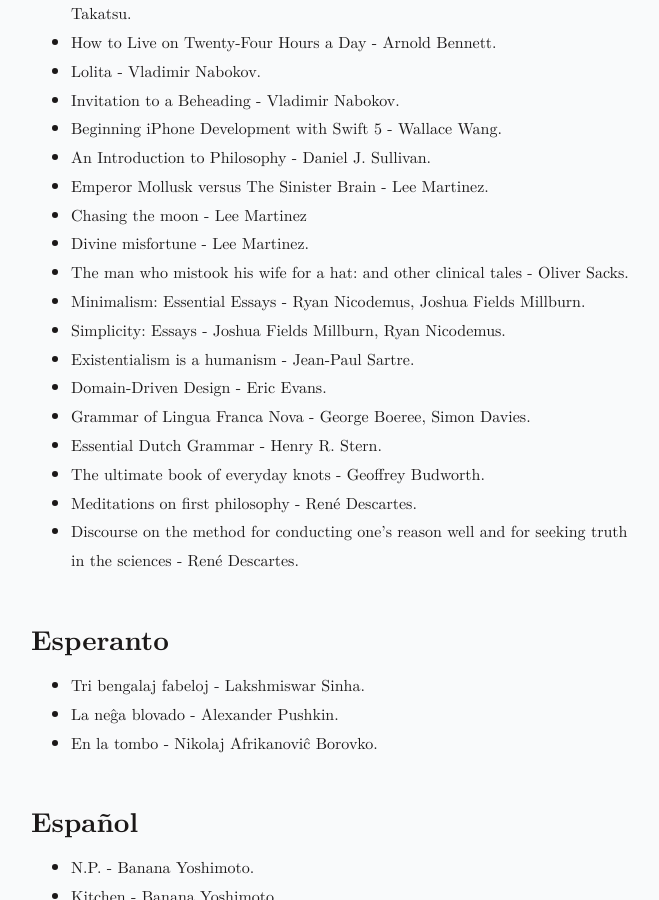
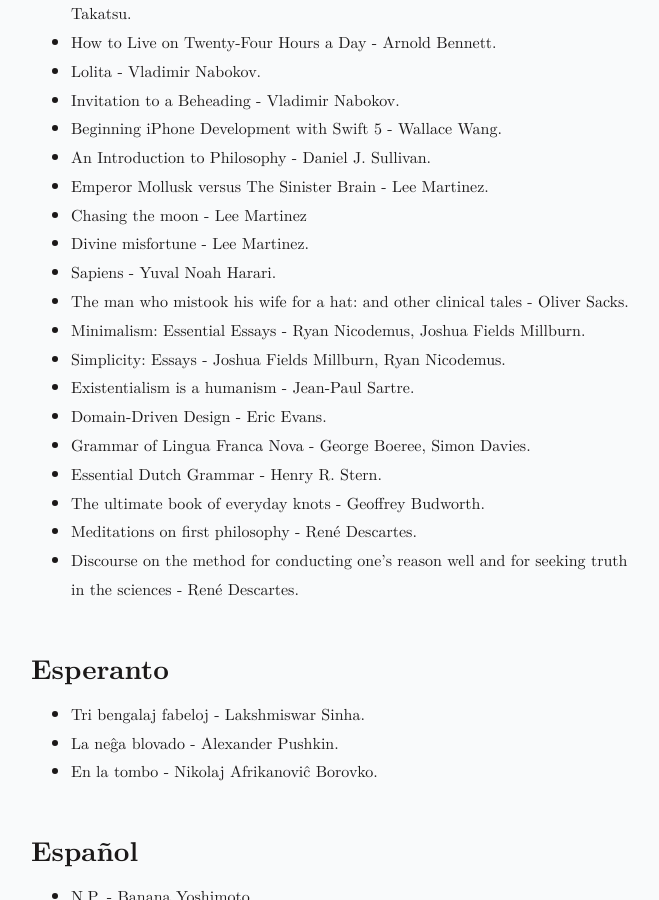
Before and after one commit to jProgr/jprogr.github.io, a Jekyll site: the page built from pages/books-read.md, in a window 1280 px wide and 900 px high, scrolled down 1042 px. Shown: the whole window, without its empty margins (309-968 px from the left). Built offline with Jekyll 4.4.1, drawn with Linux system fonts in a browser that asks for light colours.

Commit message:
Update content
Updated "Books read".

```diff
--- a/pages/books-read.md
+++ b/pages/books-read.md
@@ -43,6 +43,7 @@
 - Emperor Mollusk versus The Sinister Brain - Lee Martinez.
 - Chasing the moon - Lee Martinez
 - Divine misfortune - Lee Martinez.
+- Sapiens - Yuval Noah Harari.
 - The man who mistook his wife for a hat: and other clinical tales - Oliver Sacks.
 - Minimalism: Essential Essays - Ryan Nicodemus, Joshua Fields Millburn.
 - Simplicity: Essays - Joshua Fields Millburn, Ryan Nicodemus.
```
